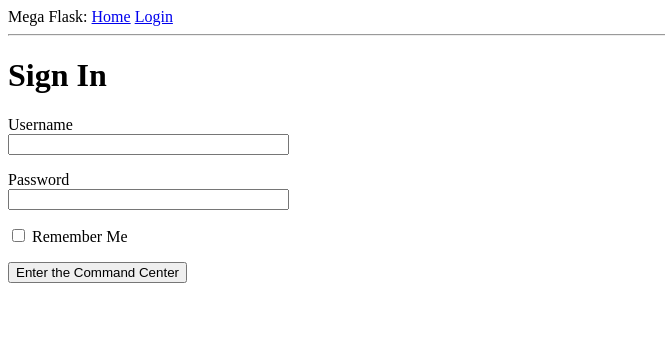
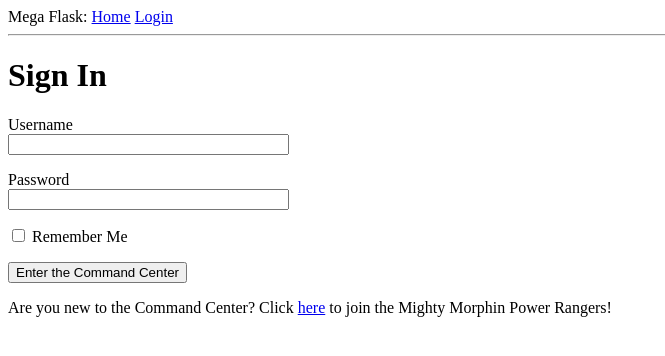
Before and after one commit to corkyw10/megaFlask, a Flask app: page /login in a window 1280 px wide. Shown: the top 356 px of the page, without its empty margins (0-665 px from the left). Run offline with Flask 2, Linux system fonts and the light colour scheme.

Commit message:
Added link to registration form

```diff
--- a/app/templates/login.html
+++ b/app/templates/login.html
@@ -26,4 +26,7 @@
             {{ form.submit() }}
         </p>
     </form>
+    <p>
+        Are you new to the Command Center? Click <a href="{{ url_for('register') }}">here</a> to join the Mighty Morphin Power Rangers!
+    </p>
 {% endblock %}
```
